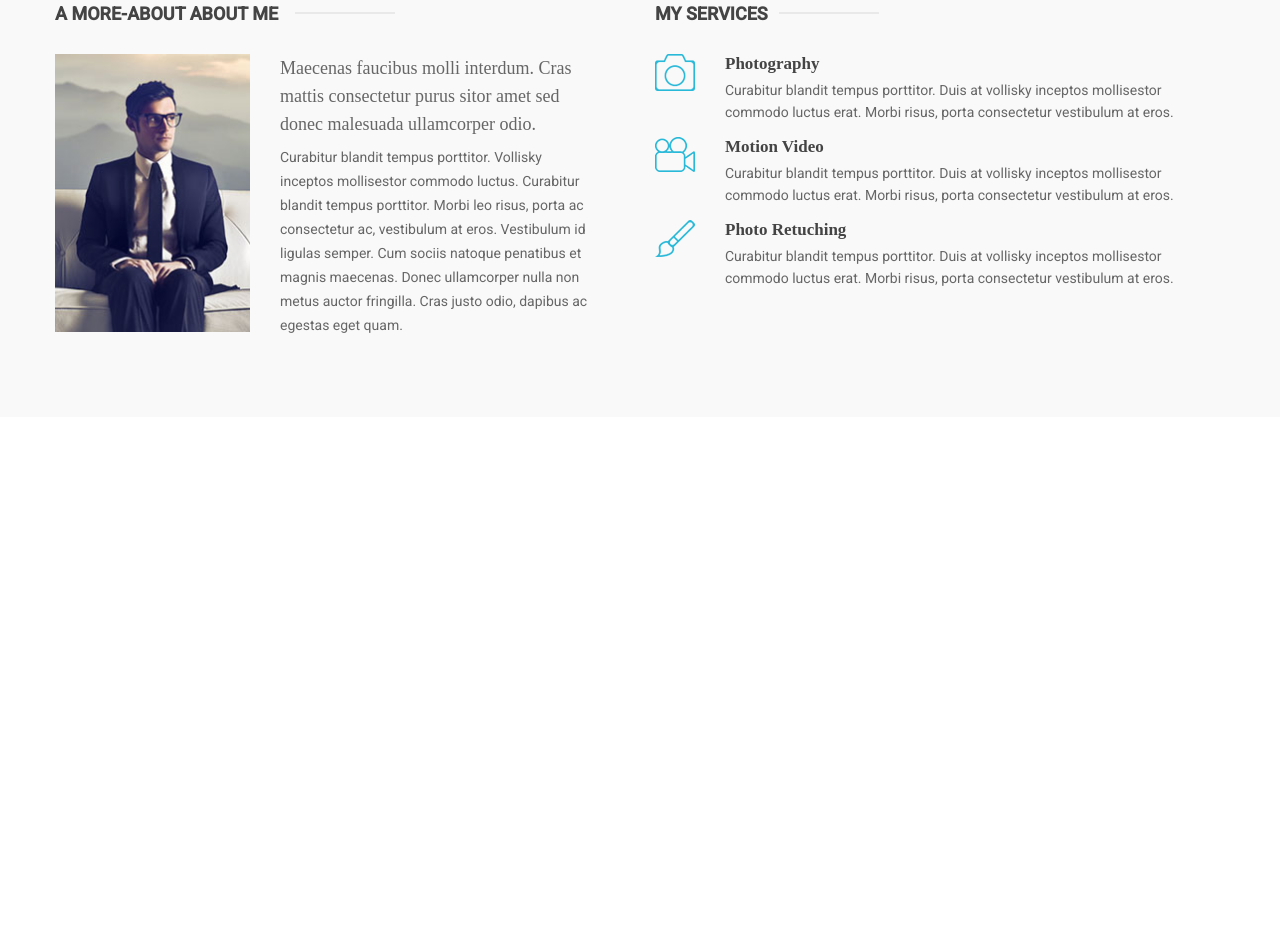
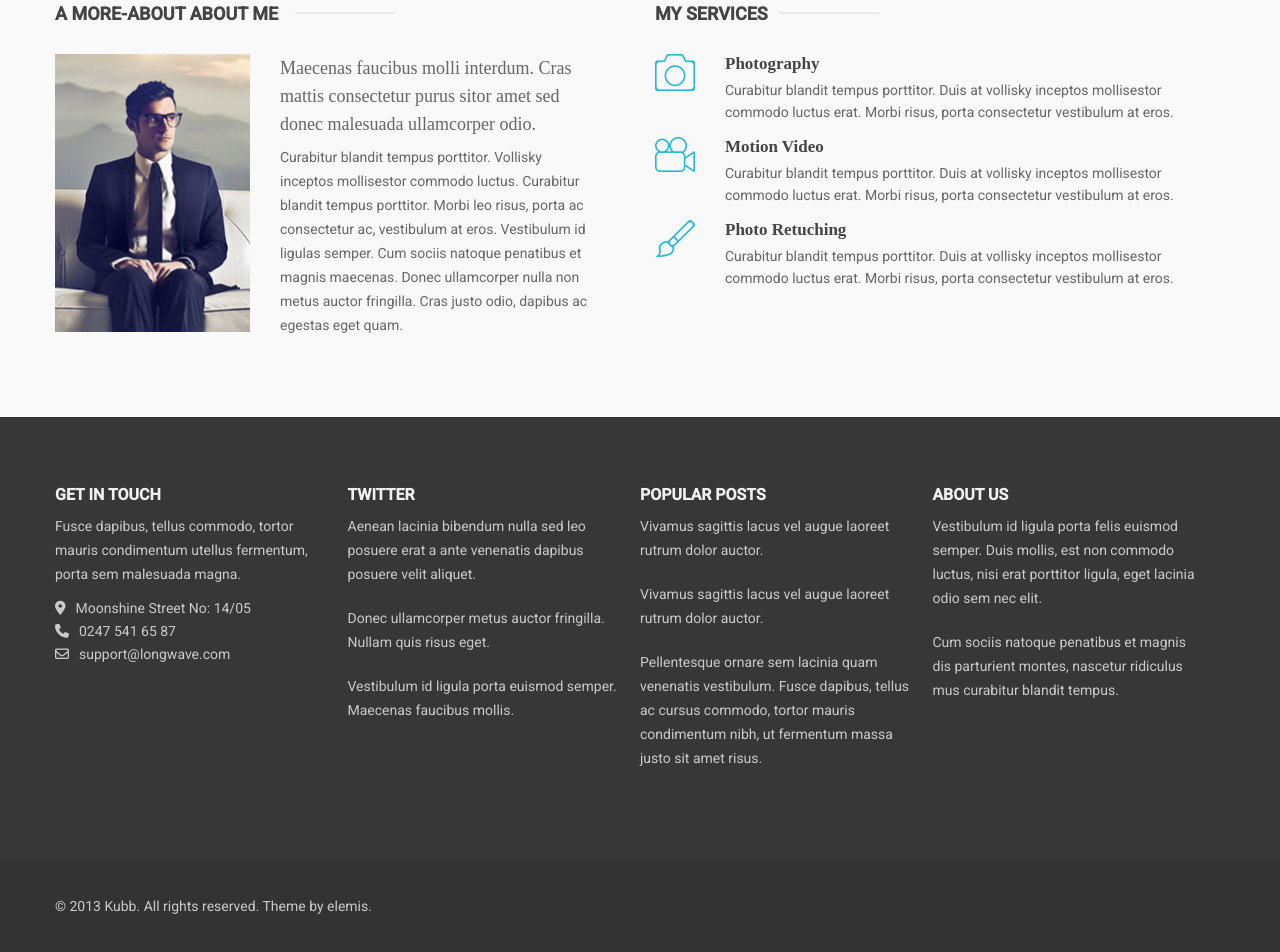
Before and after one commit to tafsiruzzaman/kubb, a plain HTML site: page index.html in a window 1280 px wide. Shown: the part 2543-3495 px from the top of the page. Before the commit the page ends 2960 px from the top, so only its background shows below. Drawn offline with Linux system fonts and the light colour scheme.

Commit message:
footer complete

```diff
--- a/css/style.css
+++ b/css/style.css
@@ -504,3 +504,69 @@ img{
 .more-about-right-main{
     margin-bottom: 14px;
 }
+
+/* =========================== footer Part css Start ============================ */
+
+#footer{
+    background: #373737;
+    padding-top: 68px;
+    padding-bottom: 70px;
+}
+
+.footer-item{
+    width: 25%;
+    float: left;
+}
+
+.footer-head h2{
+    font-family: 'Roboto', sans-serif;
+    font-size: 16px;
+    font-weight: 700;
+    color: #f0f0f0;
+    text-transform: uppercase;
+    padding-bottom: 10px;
+}
+
+.footer-text p{
+    font-family: 'Roboto', sans-serif;
+    font-size: 14px;
+    font-weight: 400;
+    color: #cacaca;
+    line-height: 24px;
+    padding-right: 20px;
+}
+
+.address{
+    padding-top: 14px;
+}
+
+.address ul li{
+    font-family: 'Roboto', sans-serif;
+    font-size: 14px;
+    font-weight: 400;
+    color: #cacaca;
+    padding-bottom: 7px;
+}
+
+.address i{
+    padding-right: 10px;
+}
+
+.footer-space p{
+    padding-bottom: 20px;
+}
+
+/* ========================== Copyright part css Start ====================== */
+
+#copyright{
+    background: #333333;
+    padding-top: 38px;
+    padding-bottom: 38px;
+}
+
+#copyright p{
+    font-family: 'Roboto', sans-serif;
+    font-size: 14px;
+    font-weight: 400;
+    color: #cacaca;
+}
--- a/index.html
+++ b/index.html
@@ -271,6 +271,78 @@
     </main>
     <!-- main end -->
 
+    <!-- footer start -->
+
+    <footer>
+
+        <section id="footer">
+            <div class="container">
+                <div class="footer-main">
+                    <div class="footer-item">
+                        <div class="footer-head">
+                            <h2>Get In Touch</h2>
+                        </div>
+                        <div class="footer-text">
+                            <p>Fusce dapibus, tellus commodo, tortor mauris condimentum utellus fermentum, porta sem
+                                malesuada magna. </p>
+                        </div>
+                        <div class="address">
+                            <ul>
+                                <li><i class="fa fa-map-marker" aria-hidden="true"></i>Moonshine Street No: 14/05</li>
+                                <li><i class="fa fa-phone" aria-hidden="true"></i>0247 541 65 87</li>
+                                <li><i class="fa fa-envelope-o" aria-hidden="true"></i>support@longwave.com</li>
+                            </ul>
+                        </div>
+                    </div>
+                    <div class="footer-item">
+                        <div class="footer-head">
+                            <h2>Twitter</h2>
+                        </div>
+                        <div class="footer-text footer-space">
+                            <p>Aenean lacinia bibendum nulla sed leo posuere erat a ante venenatis dapibus posuere velit
+                                aliquet.</p>
+                            <p>Donec ullamcorper metus auctor fringilla. Nullam quis risus eget.</p>
+                            <p>Vestibulum id ligula porta euismod semper. Maecenas faucibus mollis.</p>
+                        </div>
+                    </div>
+
+                    <div class="footer-item">
+                        <div class="footer-head">
+                            <h2>Popular Posts</h2>
+                        </div>
+                        <div class="footer-text footer-space">
+                            <p>Vivamus sagittis lacus vel augue laoreet rutrum dolor auctor.</p>
+                            <p>Vivamus sagittis lacus vel augue laoreet rutrum dolor auctor.</p>
+                            <p>Pellentesque ornare sem lacinia quam venenatis vestibulum. Fusce dapibus, tellus ac cursus commodo, tortor mauris condimentum nibh, ut fermentum massa justo sit amet risus.</p>
+                        </div>
+                    </div>
+
+                    <div class="footer-item">
+                        <div class="footer-head">
+                            <h2>About Us</h2>
+                        </div>
+                        <div class="footer-text footer-space">
+                            <p>Vestibulum id ligula porta felis euismod semper. Duis mollis, est non commodo luctus, nisi erat porttitor ligula, eget lacinia odio sem nec elit.</p>
+                            <p>Cum sociis natoque penatibus et magnis dis parturient montes, nascetur ridiculus mus curabitur blandit tempus.</p>
+                        </div>
+                    </div>
+                    <div class="clr"></div>
+                </div>
+            </div>
+        </section>
+
+        <!-- CopyRight Part Start -->
+        <section id="copyright">
+            <div class="container">
+                <p>&copy; 2013 Kubb. All rights reserved. Theme by elemis.</p>
+            </div>
+        </section>
+        <!-- CopyRight Part End -->
+
+    </footer>
+
+    <!-- footer end -->
+
     <script src="https://kit.fontawesome.com/18b39ad459.js" crossorigin="anonymous"></script>
 </body>
 </html>
```
